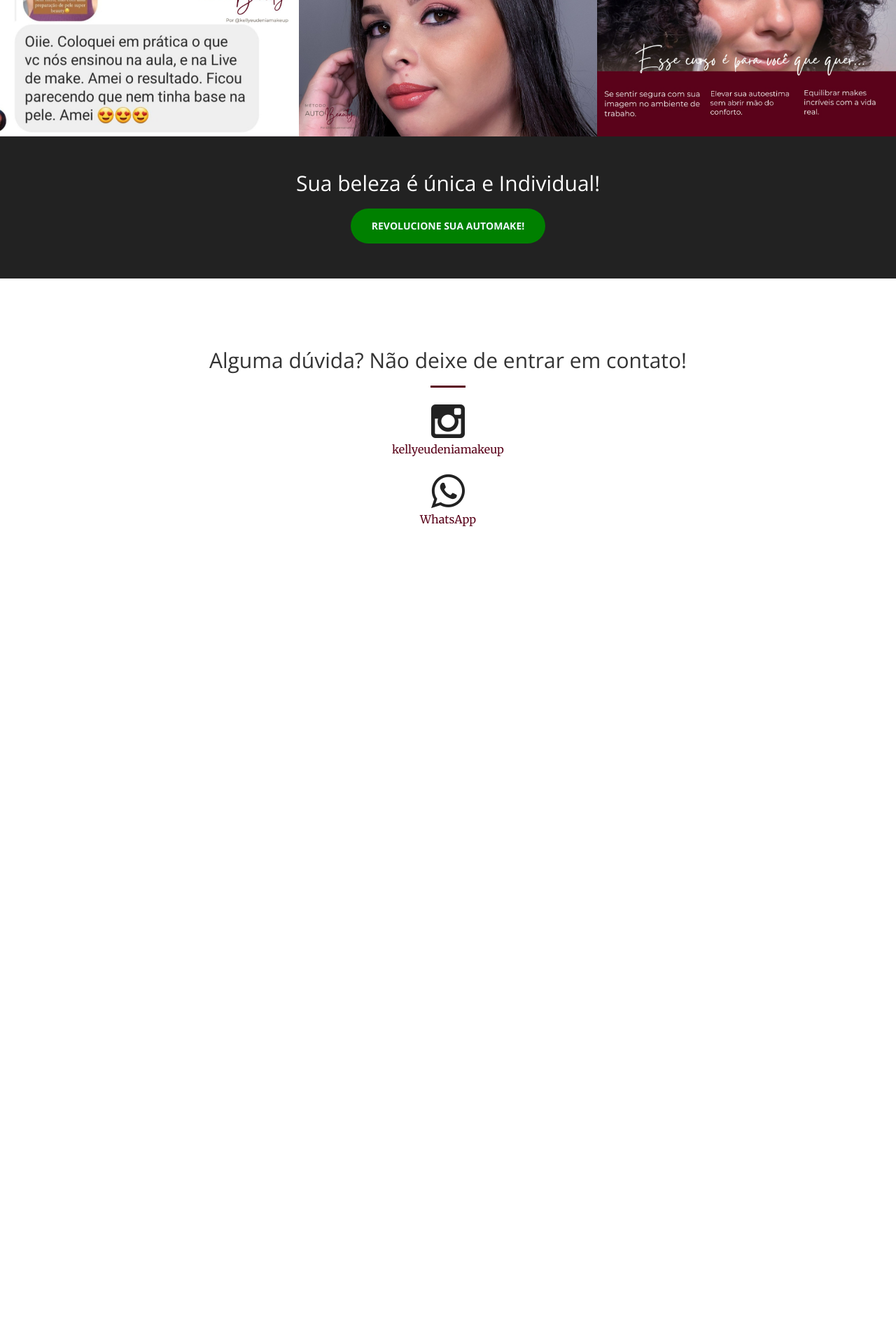
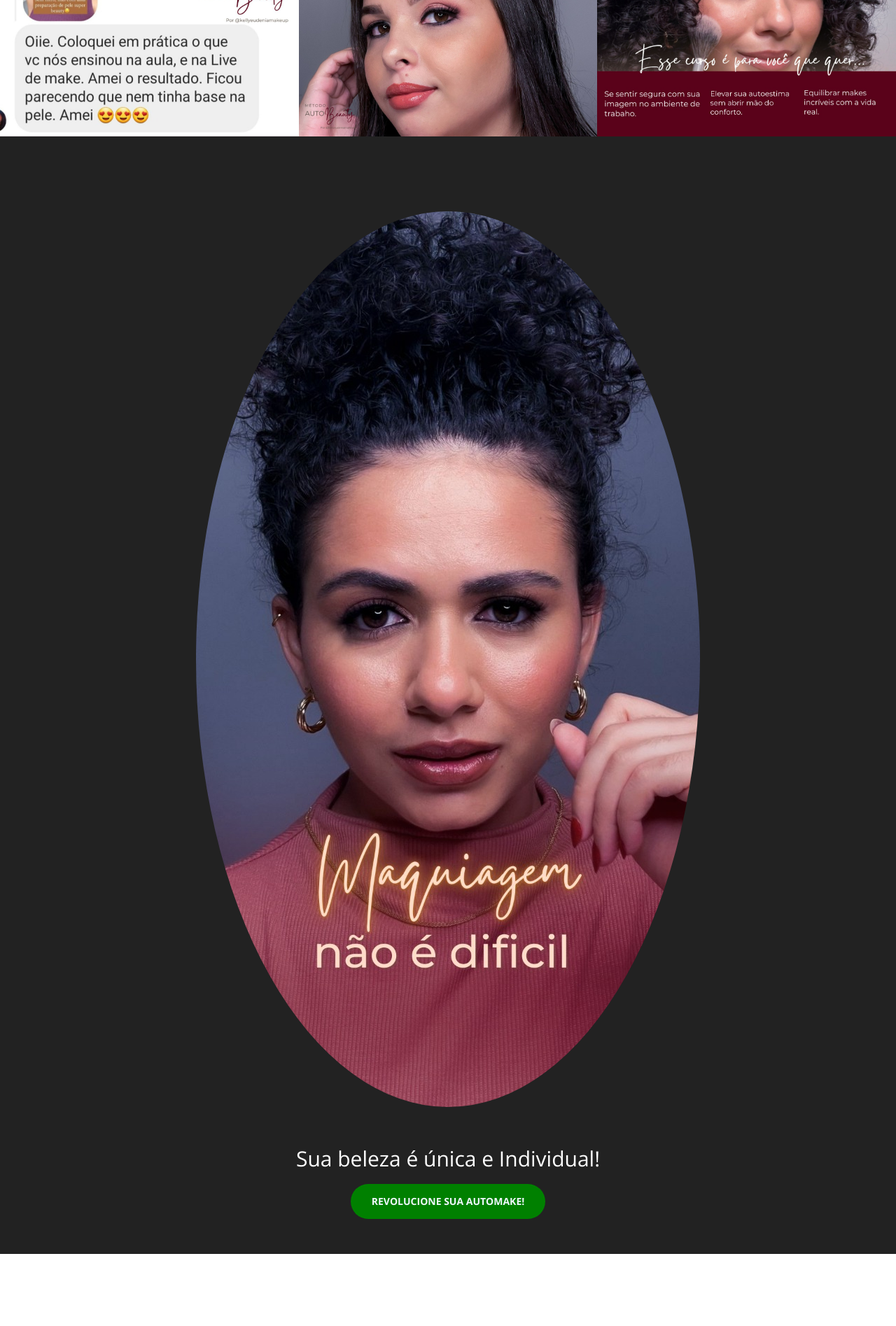
Before and after one commit to kellyeudenia/business-woman, a Jekyll site: the page built from index.html, in a window 1280 px wide. Shown: the part 1865-3760 px from the top of the page at 70% size. Built offline with Jekyll 4.4.1, drawn with Linux system fonts in a browser that asks for light colours; before the commit the page ends 2739 px from its top, so only the background shows below that.

Commit message:
Setup para a página de vendas.

```diff
--- a/_includes/aside.html
+++ b/_includes/aside.html
@@ -1,5 +1,6 @@
   <aside class="bg-dark">
       <div class="container text-center">
+        <img src="img/profile/mine-me.jpg" class="img-responsive"  style="border-radius: 50%; margin: 5% auto;" alt="Imagem de Eudenia Makeup segurando um pincel">
           <div class="call-to-action">
               <h2>Sua beleza é única e Individual!</h2>
               <a href="https://pay.hotmart.com/F76815503F" class="btn btn-default btn-xl wow tada" style="background-color: #008000; color: aliceblue;" target="_blank">REVOLUCIONE SUA AUTOMAKE!</a>
```
Also changed, not shown: img/profile/mine-me.jpg (added).
